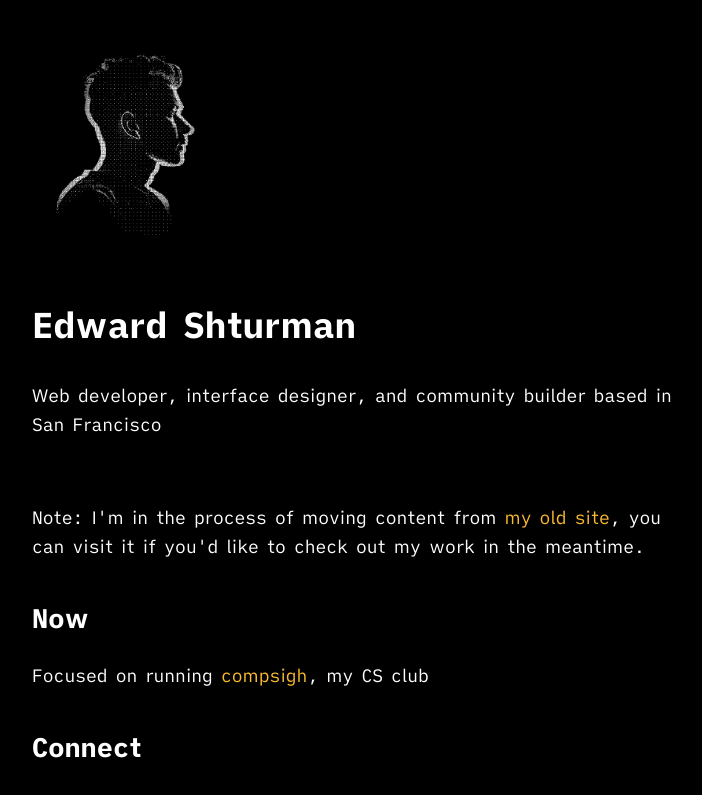
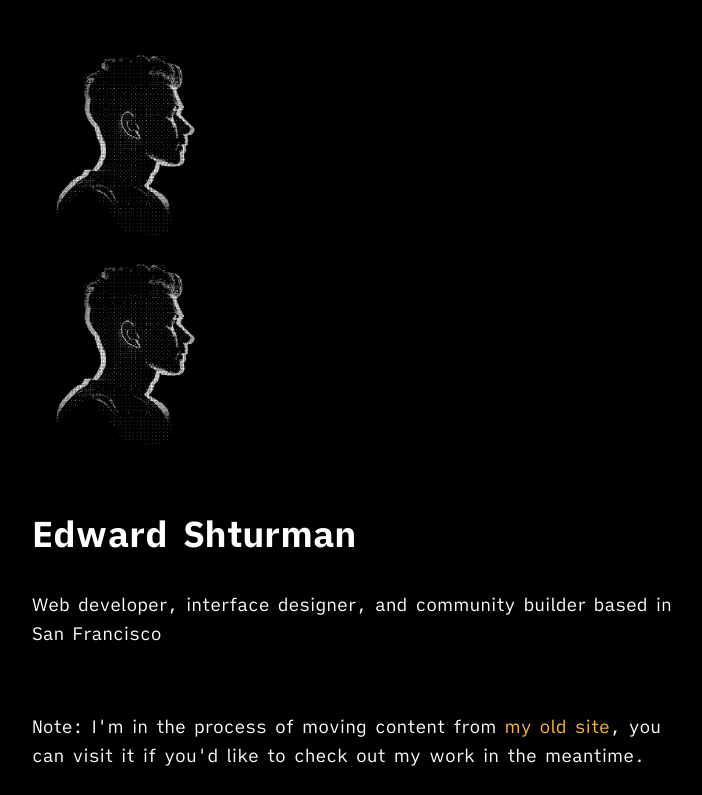
Before and after one commit to edwardshturman/site, a Next.js app: page / in a window 1280 px wide. Shown: the top 795 px of the page, without its empty margins (283-985 px from the left). Built offline with nearby package versions, Linux system fonts and the light colour scheme.

Commit message:
Unify layout

```diff
--- a/app/layout.tsx
+++ b/app/layout.tsx
@@ -1,5 +1,7 @@
 import type { Metadata } from 'next'
 import localFont from 'next/font/local'
+import Image from 'next/image'
+import { Breadcrumb } from '@/app/components/Breadcrumb'
 import './globals.css'
 
 const Geist = localFont({
@@ -91,7 +93,19 @@ export default function RootLayout({
 }>) {
   return (
     <html lang="en" className={`${Geist.variable} ${GeistMono.variable} ${iAWriterQuattro.variable} ${iAWriterMono.variable} ${MonaspaceNeon.variable}`}>
-      <body>{children}</body>
+      <body>
+        <Image
+          unoptimized
+          src="/assets/pfp-bitmap-transparent.png"
+          alt="A bitmapped image of Edward Shturman"
+          width={200}
+          height={200}
+        />
+        <Breadcrumb />
+        <main>
+          {children}
+        </main>
+      </body>
     </html>
   )
 }
```
Also changed, not shown: app/notes/layout.tsx (deleted, +0 -21 lines).
